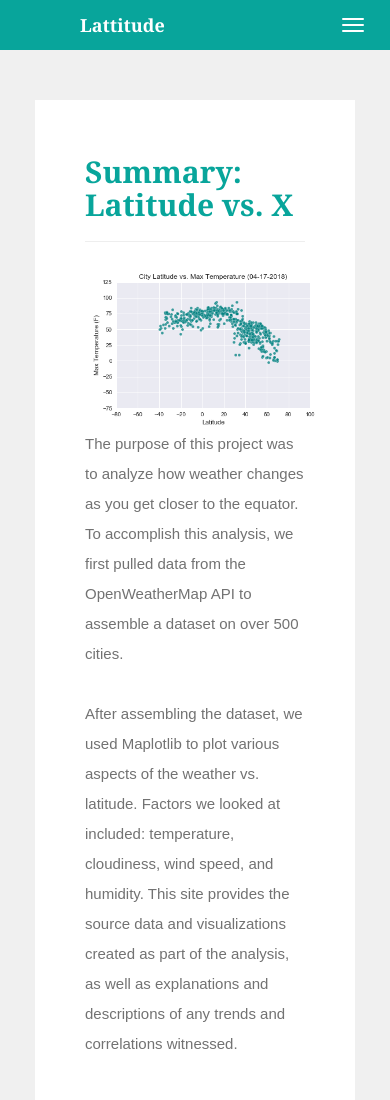
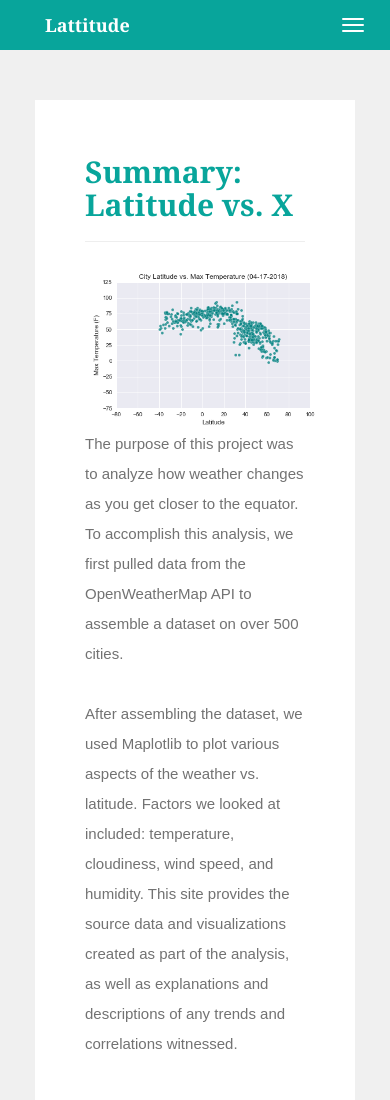
Before and after one commit to vtyeh/lattitude, a plain HTML site: page lattitude.html in a window 390 px wide. Shown: the top 1100 px of the page. Drawn offline with nearby package versions, Linux system fonts and the light colour scheme; a script that the page names is missing.

Commit message:
Add files via upload

```diff
--- a/style/main.css
+++ b/style/main.css
@@ -251,6 +251,10 @@ body {
 
 /* Customize for mobile */
 @media (max-width: 480px) {
+.navbar-header {
+	padding-left: 30px;
+}
+
 .landingImage{
 	float: left;
 	width: 250px;
```
